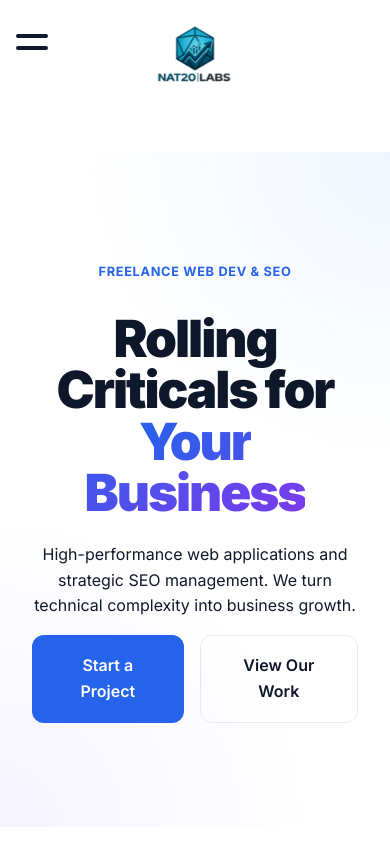
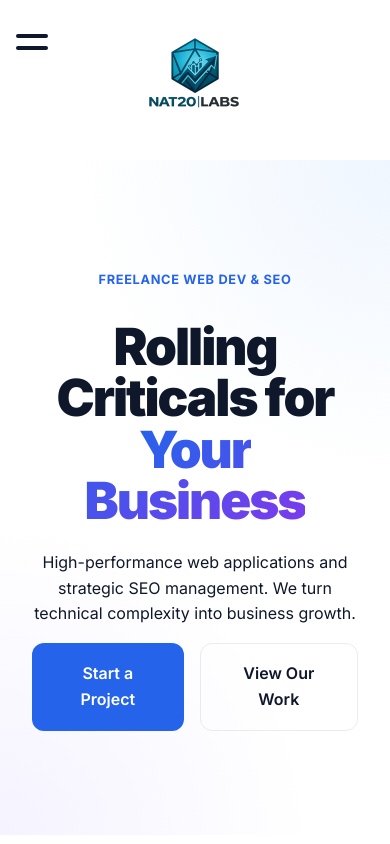
Before and after one commit to The-RavenKing/Nat20labs-site, a React (Vite) app: page / in a window 390 px wide. Shown: the top 844 px of the page. Built offline with nearby package versions, Linux system fonts and the light colour scheme.

Commit message:
UI: Restored 200px logo size and tightened layout by removing navbar margin

```diff
--- a/index.html
+++ b/index.html
@@ -28,7 +28,7 @@
       .section { padding: 8rem 0; position: relative; content-visibility: auto; contain-intrinsic-size: 1px 500px; }
 
       /* Navbar & Logo */
-      .navbar { position: relative !important; height: 200px !important; display: flex !important; align-items: center !important; justify-content: center !important; background: transparent !important; border: none !important; backdrop-filter: none !important; box-shadow: none !important; z-index: 1100; margin-bottom: 2rem; }
+      .navbar { position: relative !important; height: 200px !important; display: flex !important; align-items: center !important; justify-content: center !important; background: transparent !important; border: none !important; backdrop-filter: none !important; box-shadow: none !important; z-index: 1100; margin-bottom: 0 !important; }
       .navbar .logo { display: flex; align-items: center; font-size: 1.25rem; font-weight: 900; }
 
       /* Hamburger Menu Button */
@@ -45,7 +45,7 @@
       .nav-overlay-links a { text-decoration: none; color: var(--text-primary); font-size: 2rem; font-weight: 900; letter-spacing: -0.04em; transition: var(--transition); }
       .nav-overlay-links a:hover { color: var(--accent); transform: scale(1.05); }
 
-      .hero { min-height: 80vh; display: flex; flex-direction: column; justify-content: center; align-items: center; text-align: center; padding: 2rem; background: radial-gradient(circle at top right, #eff6ff 0%, transparent 40%), radial-gradient(circle at bottom left, #f5f3ff 0%, transparent 40%); }
+      .hero { min-height: 80vh; display: flex; flex-direction: column; justify-content: center; align-items: center; text-align: center; padding: 0.5rem 2rem; background: radial-gradient(circle at top right, #eff6ff 0%, transparent 40%), radial-gradient(circle at bottom left, #f5f3ff 0%, transparent 40%); }
       .hero-title { font-size: clamp(3rem, 8vw, 5.5rem); font-weight: 900; letter-spacing: -0.04em; line-height: 1; margin-bottom: 1.5rem; color: var(--text-primary); }
       .hero-title span { color: var(--accent); background: linear-gradient(135deg, #2563eb 0%, #7c3aed 100%); -webkit-background-clip: text; -webkit-text-fill-color: transparent; }
 
@@ -72,7 +72,7 @@
       footer { padding: 6rem 0; border-top: 1px solid var(--border); text-align: center; }
 
       @media (max-width: 768px) {
-        .navbar { height: 120px !important; }
+        .navbar { height: 160px !important; }
         .menu-btn { top: 20px !important; left: 1rem !important; }
         .hero-title { font-size: 3.2rem; }
         .section { padding: 5rem 0; }
--- a/src/App.css
+++ b/src/App.css
@@ -131,7 +131,7 @@ footer {
 /* Navbar Enhancements */
 .navbar {
   position: relative !important;
-  height: 160px !important;
+  height: 200px !important;
   display: flex !important;
   align-items: center !important;
   justify-content: center !important;
--- a/src/App.tsx
+++ b/src/App.tsx
@@ -49,7 +49,7 @@ function App() {
               alt="Nat 20 Labs"
               width="800"
               height="200"
-              style={{ height: '160px', width: 'auto', display: 'block', flexShrink: 0 }}
+              style={{ height: '200px', width: 'auto', display: 'block', flexShrink: 0 }}
             />
           </a>
         </nav>
```
